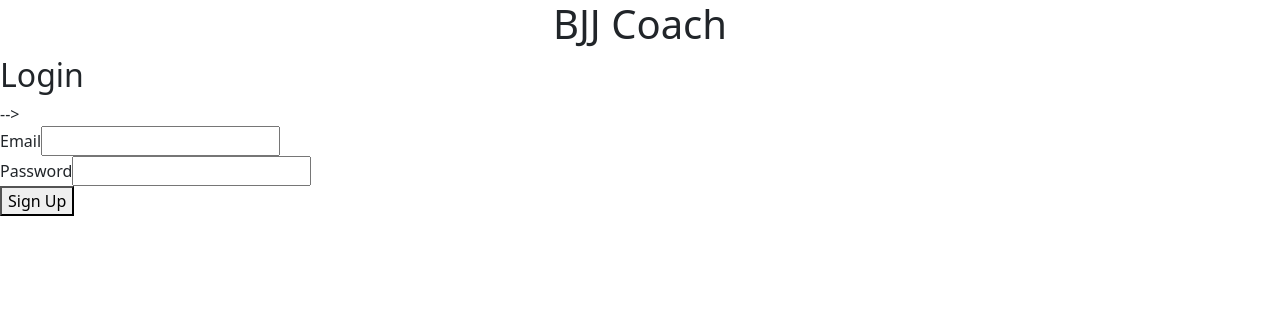
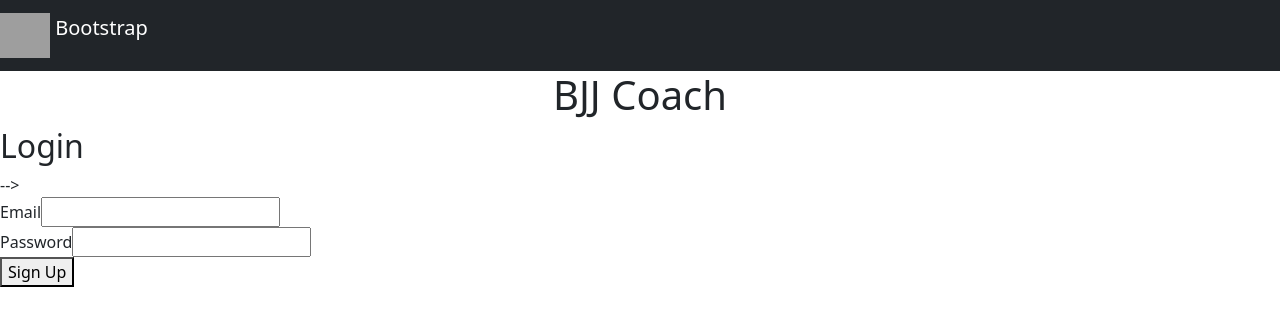
Before and after one commit to DavidTaplin/bjj-coach-fe, an Angular app: page / in a window 1280 px wide. Shown: the top 326 px of the page. Built offline with nearby package versions, Linux system fonts and the light colour scheme; grey boxes are pictures that could not be loaded.

Commit message:
added nav component

```diff
--- /dev/null
+++ b/src/app/Auth/logout/logout.component.html
@@ -0,0 +1 @@
+<p>logout works!</p>
--- a/src/app/app.component.html
+++ b/src/app/app.component.html
@@ -1,3 +1,5 @@
+<app-navi></app-navi>
+
 <h1 style="text-align: center ;">BJJ Coach</h1>
 
 <app-login></app-login>
--- /dev/null
+++ b/src/app/shared/navi/navi.component.html
@@ -0,0 +1,6 @@
+<nav class="navbar navbar-dark bg-dark">
+  <a class="navbar-brand" href="#">
+    <img src="https://encrypted-tbn0.gstatic.com/images?q=tbn:ANd9GcRsbxsNkLzfwwfw1v_oxqg7bfjc1JRtN1CxRw&usqp=CAU" width="50" height="45" class="d-inline-block align-top" alt="">
+    Bootstrap
+  </a>
+</nav>
```
Also changed, not shown: src/app/Auth/logout/logout.component.ts (added, +10 -0 lines), src/app/app.module.ts (+5 -2 lines), src/app/auth.service.ts (deleted, +0 -16 lines), src/app/routing.module.ts (+7 -1 lines), src/app/shared/navi/navi.component.ts (added, +10 -0 lines), src/app/Auth/logout/logout.component.css (added), src/app/shared/navi/navi.component.css (added), 1 other file (tests, documents, lock files or other folders).
